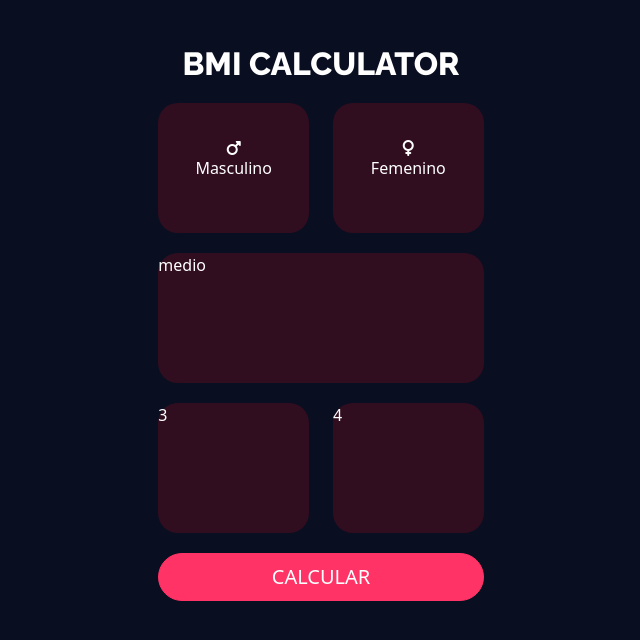
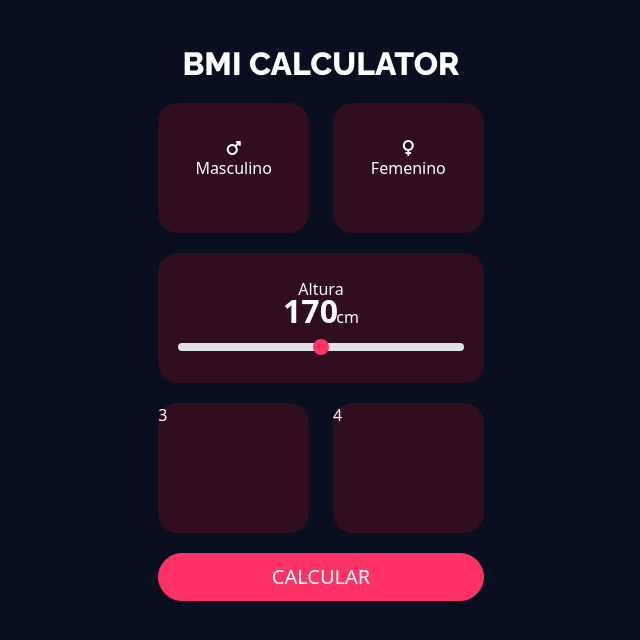
Before and after one commit to justcoddev/bmi_calculator, an Angular app: page / in a window 1280 px wide. Shown: the top 640 px of the page, without its empty margins (319-959 px from the left). Built offline with nearby package versions, Linux system fonts and the light colour scheme.

Commit message:
input[type=range]::-webkit-slider-thumb

```diff
--- a/src/app/components/inicio/inicio.component.css
+++ b/src/app/components/inicio/inicio.component.css
@@ -29,3 +29,23 @@
   flex-direction: column;
   height: 100%;
 }
+
+.estiloNumero {
+  font-size: 32px;
+  font-weight: 800;
+  margin-top: -30px;
+}
+
+.cm {
+  font-size: 16px;
+  font-weight: 400;
+  margin-left: -10px;
+}
+
+.form-range {
+  padding: 0 20px;
+}
+
+input[type=range]::-webkit-slider-thumb {
+  background-color: #ff3366;
+}
--- a/src/app/components/inicio/inicio.component.html
+++ b/src/app/components/inicio/inicio.component.html
@@ -23,7 +23,15 @@
     <div class="row">
       <div class="col-lg-12">
         <div class="fondoItem">
-          medio
+          <div class="contenedor">
+
+            <p>Altura</p>
+            <div class="estiloNumero">170
+              <span class="cm">cm</span>
+            </div>
+            <input type="range" class="form-range">
+          </div>
+
         </div>
       </div>
     </div>
```
